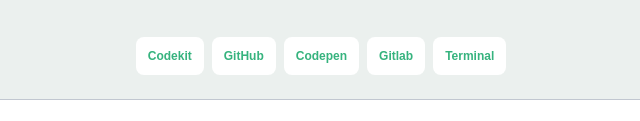
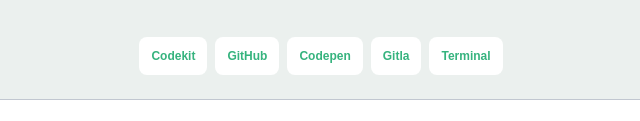
Before and after one commit to Santiago220991/Portfolio, a website: page index.html in a window 1280 px wide. Shown: the part 5948-6069 px from the top of the page, 319-959 px from the left. Drawn offline with Linux system fonts and the light colour scheme.

Commit message:
testing github flow

```diff
--- a/index.html
+++ b/index.html
@@ -151,7 +151,7 @@
                 <li>Codekit</li>
                 <li>GitHub</li>
                 <li>Codepen</li>
-                <li>Gitlab</li>
+                <li>Gitla</li>
                 <li>Terminal</li>
             </ul>
         </div>
```
